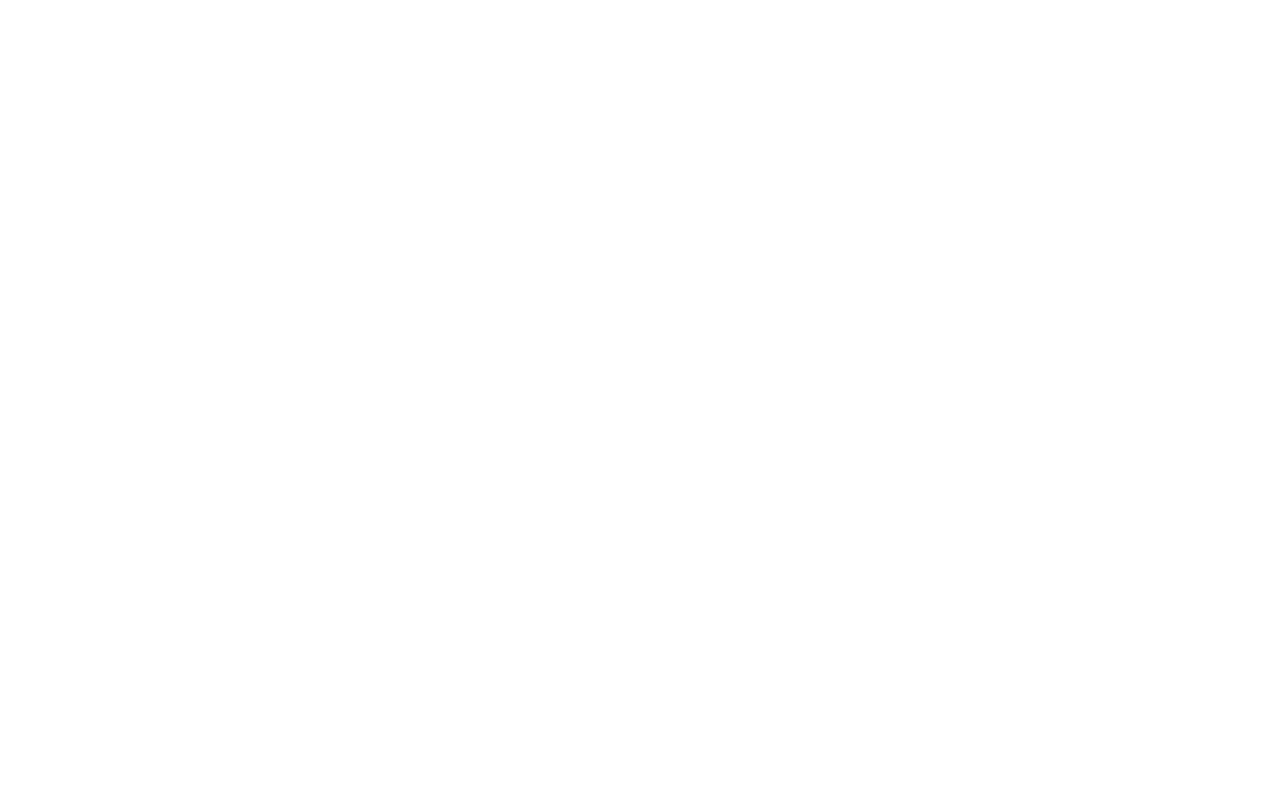
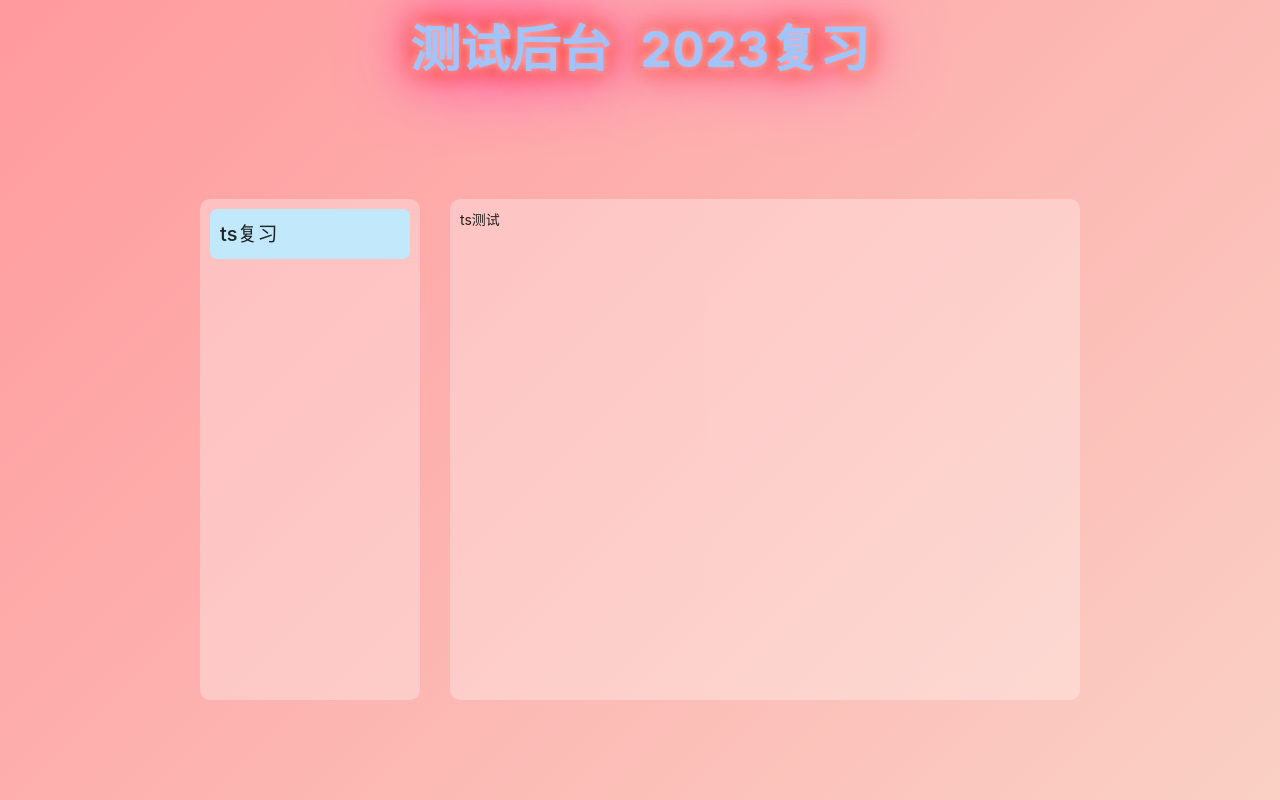
Before and after one commit to mpasdi/test-vue3, a Vue app: page /review/tsTest in a window 1280 px wide. Before the commit this address had no page. Built offline with nearby package versions, Linux system fonts and the light colour scheme.

Commit message:
feat: 添加ts测试模块

```diff
--- a/src/router/modules/review.ts
+++ b/src/router/modules/review.ts
@@ -5,10 +5,20 @@ export const Review: RouteRecordRaw[] = [
     path: '/review',
     name: 'Review',
     component: () => import('@/views/review/index.vue'),
+    redirect: '/review/tsTest',
     meta: {
       title: '复习'
     },
-    children: []
+    children: [
+      {
+        path: 'tsTest',
+        name: '/tsTest',
+        component: () => import('@/views/review/modules/TsTest.vue'),
+        meta: {
+          title: 'ts复习'
+        }
+      }
+    ]
   }
 ]
 
--- a/src/views/review/index.vue
+++ b/src/views/review/index.vue
@@ -1,8 +1,35 @@
 <template>
-  <div class="review animated animate__rotateInDownLeft">review</div>
+  <div class="review animated animate__rotateInDownLeft">
+    <header class="header">
+      <span @click="jump">测试后台</span>
+      <span class="animated animate__wobble">2023复习</span>
+    </header>
+
+    <main class="main">
+      <!-- 菜单区域 -->
+      <aside class="aside animated animate__fadeInLeft">
+        <MenuAside module-name="Review" />
+      </aside>
+
+      <!-- 测试内容区域 -->
+      <main class="content animated animate__fadeInRight">
+        <RouterView />
+      </main>
+    </main>
+  </div>
 </template>
 
-<script setup lang="ts"></script>
+<script setup lang="ts">
+  import { useRouter } from 'vue-router'
+  import MenuAside from '@/components/layout/MenuAside.vue'
+  import { RouterView } from 'vue-router'
+
+  const router = useRouter()
+
+  function jump() {
+    router.push('/background')
+  }
+</script>
 
 <style scoped lang="less">
   .review {
@@ -10,5 +37,51 @@
     flex-direction: column;
     height: 100vh;
     background: linear-gradient(135deg, #ff9a9e, #fad0c4);
+
+    .header {
+      text-align: center;
+      padding: 10px;
+      display: flex;
+      justify-content: center;
+      gap: 30px;
+
+      span {
+        font-size: 50px;
+        font-weight: 700;
+        cursor: pointer;
+        user-select: none;
+
+        color: #a1c4fd;
+        --color1: pink;
+        --color2: orangered;
+        --color3: red;
+        --color4: magenta;
+        text-shadow:
+          0 0 10px var(--color1),
+          0 0 20px var(--color2),
+          0 0 40px var(--color3),
+          0 0 80px var(--color4);
+      }
+    }
+
+    .main {
+      height: 100%;
+      padding: 100px 200px;
+      display: flex;
+      gap: 30px;
+
+      .aside {
+        // background-color: red;
+        background-color: rgba(255, 255, 255, 0.3);
+        border-radius: 10px;
+      }
+
+      .content {
+        flex: 1;
+        border-radius: 10px;
+        padding: 10px;
+        background-color: rgba(255, 255, 255, 0.3);
+      }
+    }
   }
 </style>
--- /dev/null
+++ b/src/views/review/modules/TsTest.vue
@@ -0,0 +1,7 @@
+<template>
+  <div>ts测试</div>
+</template>
+
+<script setup lang="ts"></script>
+
+<style scoped lang="less"></style>
```
